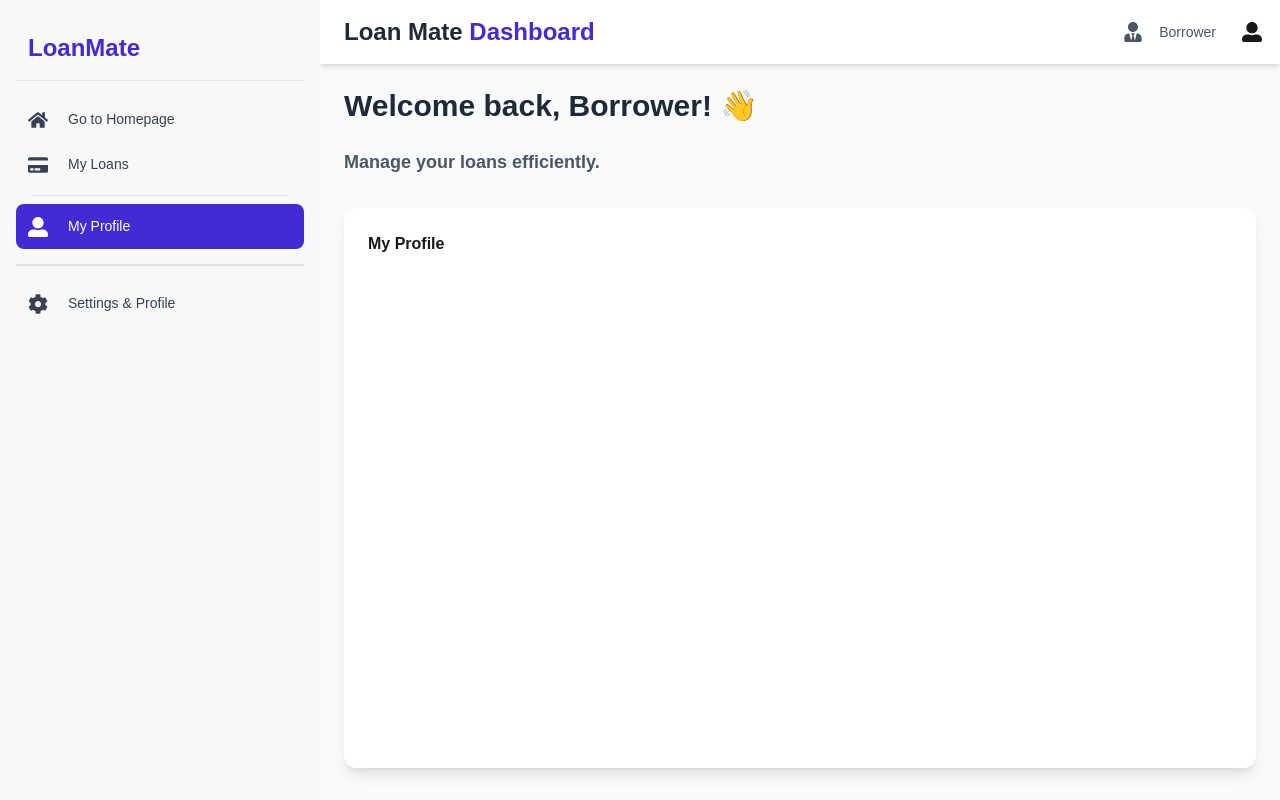
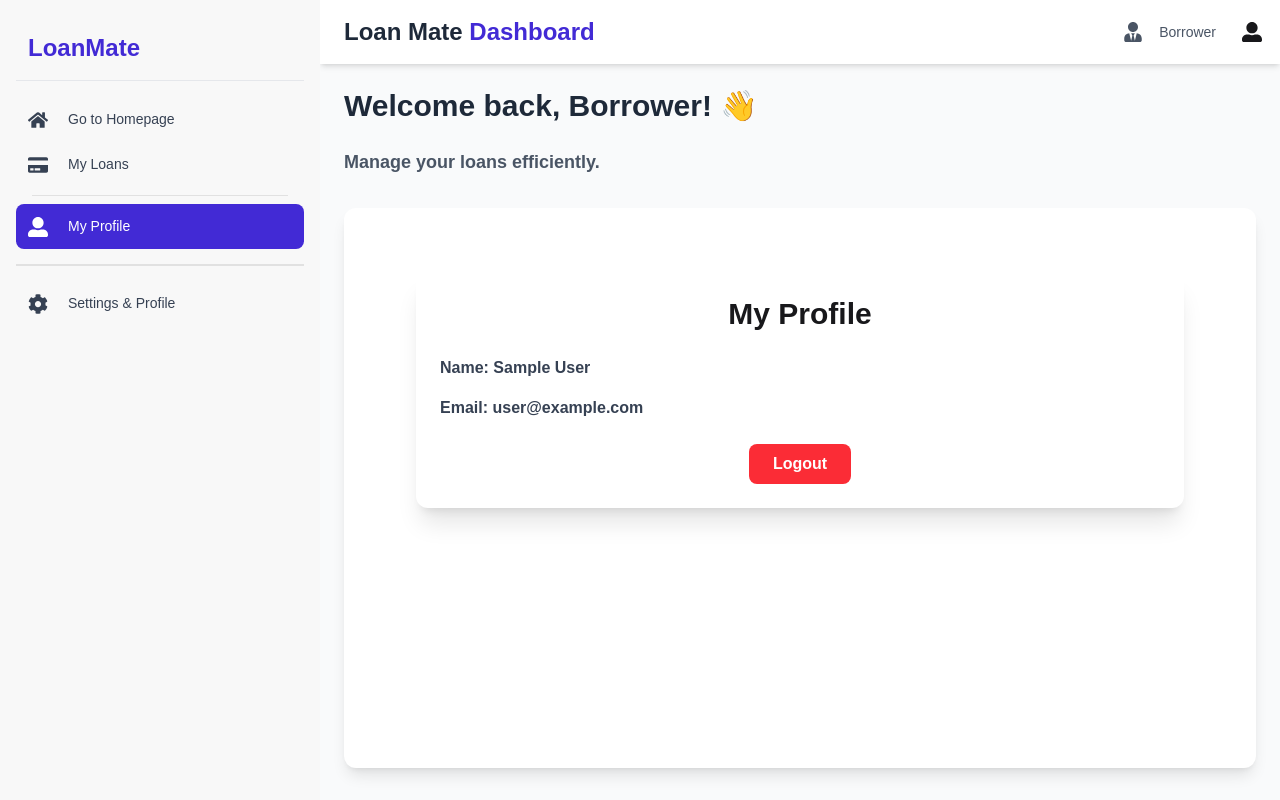
Before and after one commit to sohidul8305/Assignment-11, a React (Vite) app: page /dashboard/profile in a window 1280 px wide. Built offline with nearby package versions, Linux system fonts and the light colour scheme; no server answers; sample sign-in values are in the browser's storage.

Commit message:
setup payment stripe

```diff
--- a/src/page/Home/Dashboard/Myloan/Myloans.jsx
+++ b/src/page/Home/Dashboard/Myloan/Myloans.jsx
@@ -1,12 +1,19 @@
-import React from "react";
+import React, { useState } from "react";
 import { useQuery } from "@tanstack/react-query";
 import axios from "axios";
 import useAuth from "../../../../hooks/useAuth";
 import Swal from "sweetalert2";
+import Modal from "react-modal";
+
+// Modal accessibility
+Modal.setAppElement("#root");
 
 const MyLoans = () => {
   const { user } = useAuth();
   const userEmail = user?.email;
+
+  const [selectedLoan, setSelectedLoan] = useState(null);
+  const [isModalOpen, setIsModalOpen] = useState(false);
 
   const { data: loans = [], isLoading, isError, refetch } = useQuery({
     queryKey: ["my-loans", userEmail],
@@ -16,6 +23,16 @@ const MyLoans = () => {
     },
     enabled: !!userEmail,
   });
+
+  const handleViewLoan = (loan) => {
+    setSelectedLoan(loan);
+    setIsModalOpen(true);
+  };
+
+  const handleCloseModal = () => {
+    setSelectedLoan(null);
+    setIsModalOpen(false);
+  };
 
   const handleCancelLoan = (loanId) => {
     Swal.fire({
@@ -79,7 +96,7 @@ const MyLoans = () => {
                   {/* View Button */}
                   <button
                     className="bg-blue-500 text-white px-2 py-1 rounded"
-                    onClick={() => alert(`View loan ${loan._id}`)}
+                    onClick={() => handleViewLoan(loan)}
                   >
                     View
                   </button>
@@ -109,6 +126,36 @@ const MyLoans = () => {
           </tbody>
         </table>
       )}
+
+      {/* Modal for viewing loan details */}
+      <Modal
+        isOpen={isModalOpen}
+        onRequestClose={handleCloseModal}
+        contentLabel="Loan Details"
+        className="max-w-lg mx-auto mt-20 bg-white p-6 rounded-xl shadow-lg outline-none"
+        overlayClassName="fixed inset-0 bg-black bg-opacity-50 flex items-center justify-center"
+      >
+        {selectedLoan && (
+          <div>
+            <h2 className="text-2xl font-bold mb-4">{selectedLoan.loanTitle}</h2>
+            <p><strong>Amount:</strong> ${selectedLoan.loanAmount}</p>
+            <p><strong>Status:</strong> {selectedLoan.status}</p>
+            <p><strong>Fee Status:</strong> {selectedLoan.feeStatus}</p>
+            <p><strong>Interest Rate:</strong> {selectedLoan.interestRate}%</p>
+            <p><strong>Application Date:</strong> {new Date(selectedLoan.applicationDate).toLocaleString()}</p>
+            <p><strong>Reason:</strong> {selectedLoan.reasonForLoan || "N/A"}</p>
+            <p><strong>Address:</strong> {selectedLoan.address || "N/A"}</p>
+            <div className="mt-4 text-right">
+              <button
+                onClick={handleCloseModal}
+                className="bg-gray-500 text-white px-4 py-2 rounded hover:bg-gray-600"
+              >
+                Close
+              </button>
+            </div>
+          </div>
+        )}
+      </Modal>
     </div>
   );
 };
--- a/src/page/Home/Dashboard/profile/profile.jsx
+++ b/src/page/Home/Dashboard/profile/profile.jsx
@@ -1,11 +1,86 @@
-import React from 'react';
+import React, { useEffect, useState } from "react";
+import useAuth from "../../../../hooks/useAuth";
+import { useNavigate } from "react-router-dom";
+import Swal from "sweetalert2";
+import axios from "axios";
 
-const profile = () => {
-    return (
-        <div>
-            <h2>My Profile  </h2>
-        </div>
-    );
+const Profile = () => {
+  const { user, logOut } = useAuth();
+  const navigate = useNavigate();
+  const [fullUser, setFullUser] = useState(null);
+  const [loading, setLoading] = useState(true);
+
+  useEffect(() => {
+    if (!user?.email) {
+      setLoading(false);
+      return;
+    }
+
+    // Backend থেকে complete user info fetch
+    axios
+      .get(`http://localhost:4000/users?email=${user.email}`)
+      .then((res) => {
+        setFullUser(res.data || {});
+      })
+      .catch((err) => {
+        console.error(err);
+        setFullUser({});
+      })
+      .finally(() => setLoading(false));
+  }, [user?.email]);
+
+  const handleLogout = () => {
+    Swal.fire({
+      title: "Are you sure?",
+      text: "Do you want to log out?",
+      icon: "warning",
+      showCancelButton: true,
+      confirmButtonText: "Yes, log out",
+      cancelButtonText: "Cancel",
+    }).then((result) => {
+      if (result.isConfirmed) {
+        logOut()
+          .then(() => {
+            Swal.fire(
+              "Logged out!",
+              "You have been logged out successfully.",
+              "success"
+            );
+            navigate("/login");
+          })
+          .catch((err) => {
+            Swal.fire("Error!", "Something went wrong.", "error");
+            console.error(err);
+          });
+      }
+    });
+  };
+
+  if (loading) return <div className="text-center mt-10">Loading profile...</div>;
+
+  return (
+    <div className="max-w-3xl mx-auto p-6 bg-white shadow-xl rounded-xl mt-10">
+      <h2 className="text-3xl font-bold mb-6 text-center">My Profile</h2>
+
+      <div className="space-y-4 text-gray-700">
+        <p>
+          <strong>Name:</strong> {user?.displayName || fullUser?.name || "N/A"}
+        </p>
+        <p>
+          <strong>Email:</strong> {user?.email || fullUser?.email || "N/A"}
+        </p>
+      </div>
+
+      <div className="mt-6 text-center">
+        <button
+          onClick={handleLogout}
+          className="bg-red-500 text-white px-6 py-2 rounded-lg hover:bg-red-600 transition-colors"
+        >
+          Logout
+        </button>
+      </div>
+    </div>
+  );
 };
 
-export default profile;
+export default Profile;
```
